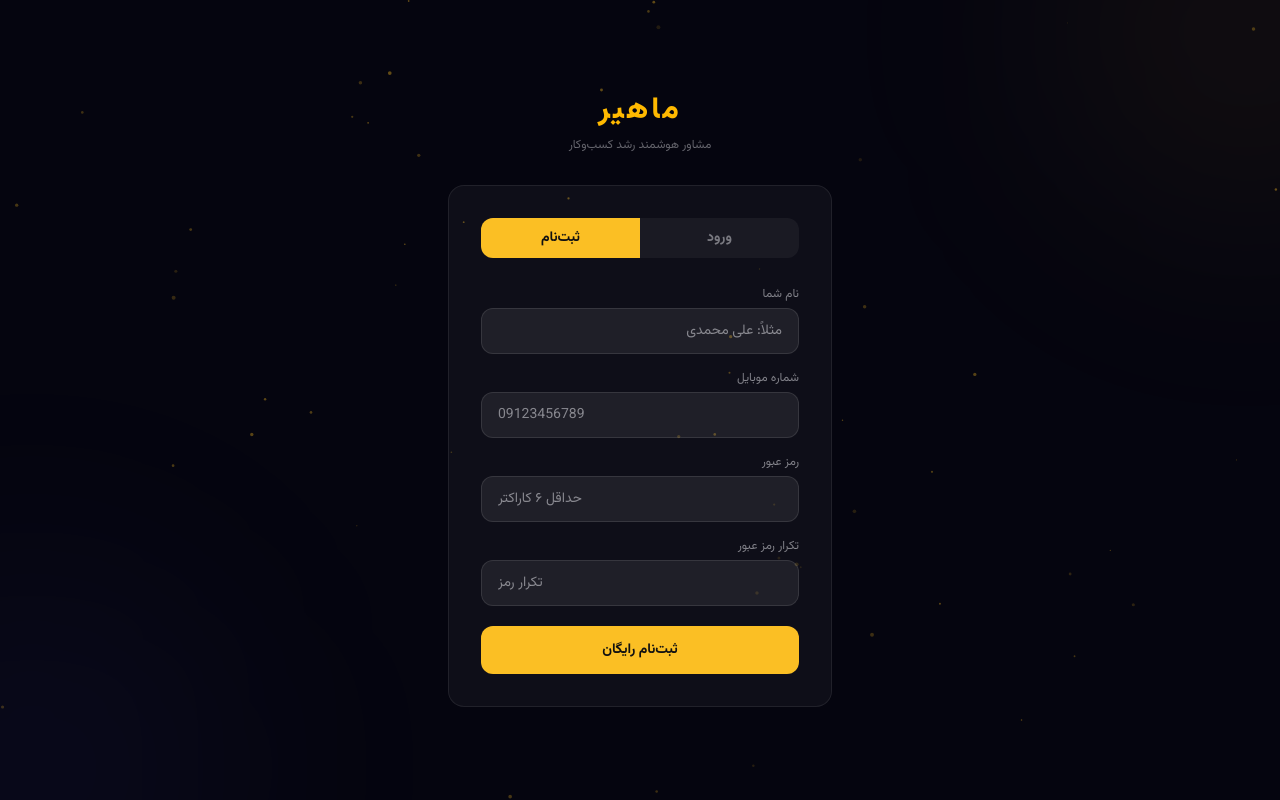
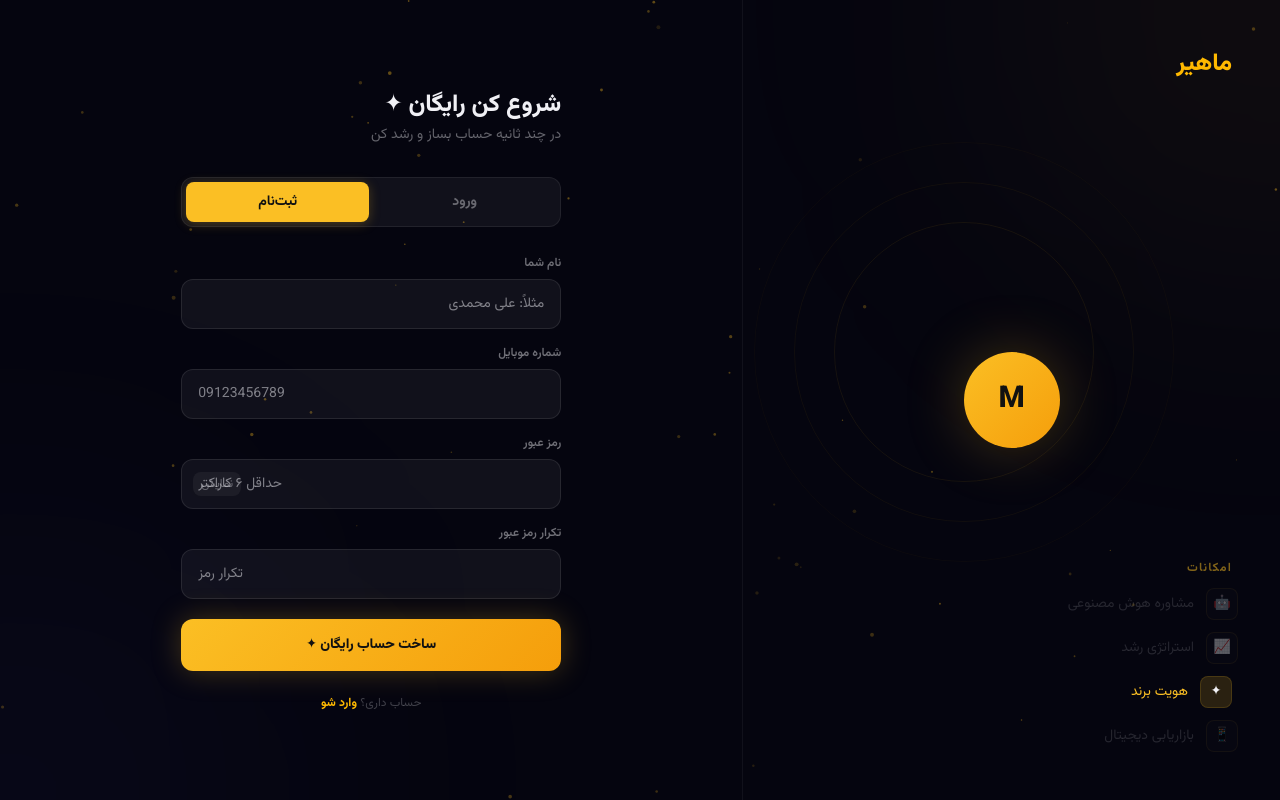
Before and after one commit to amirsamimaneh-svg/Mahir-Gostaran, a Next.js app: page /login in a window 1280 px wide. Both pictures are taken after a click on the button "ثبت‌نام". Built offline with nearby package versions, Linux system fonts and the light colour scheme.

Commit message:
feat: ریدیزاین صفحه ورود — دو پنل، انیمیشن، مدرن

```diff
--- a/src/app/login/page.tsx
+++ b/src/app/login/page.tsx
@@ -1,14 +1,22 @@
 "use client";
 
-import { useState } from "react";
+import { useState, useEffect } from "react";
 import { useRouter } from "next/navigation";
 import Link from "next/link";
 
 type Step = "form" | "success";
+type Mode = "login" | "register";
+
+const FEATURES = [
+  { icon: "🤖", text: "مشاوره هوش مصنوعی" },
+  { icon: "📈", text: "استراتژی رشد" },
+  { icon: "✦",  text: "هویت برند" },
+  { icon: "📱", text: "بازاریابی دیجیتال" },
+];
 
 export default function LoginPage() {
   const router = useRouter();
-  const [mode, setMode] = useState<"login" | "register">("login");
+  const [mode, setMode] = useState<Mode>("login");
   const [step, setStep] = useState<Step>("form");
   const [phone, setPhone] = useState("");
   const [name, setName] = useState("");
@@ -17,6 +25,13 @@ export default function LoginPage() {
   const [error, setError] = useState("");
   const [loading, setLoading] = useState(false);
   const [userName, setUserName] = useState("");
+  const [showPass, setShowPass] = useState(false);
+  const [tick, setTick] = useState(0);
+
+  useEffect(() => {
+    const id = setInterval(() => setTick(t => t + 1), 3000);
+    return () => clearInterval(id);
+  }, []);
 
   async function submit() {
     setError("");
@@ -25,135 +40,238 @@ export default function LoginPage() {
       if (!name.trim()) { setError("لطفاً نام خود را وارد کنید."); return; }
       if (password !== confirm) { setError("رمز عبور و تکرار آن یکسان نیستند."); return; }
     }
-
     setLoading(true);
     const url = mode === "login" ? "/api/auth/login" : "/api/auth/register";
     const body = mode === "login" ? { phone, password } : { phone, name: name.trim(), password };
-    const res = await fetch(url, {
-      method: "POST",
-      headers: { "Content-Type": "application/json" },
-      body: JSON.stringify(body),
-    });
+    const res = await fetch(url, { method: "POST", headers: { "Content-Type": "application/json" }, body: JSON.stringify(body) });
     const data = await res.json();
     setLoading(false);
-
     if (data.error) { setError(data.error); return; }
-
-    if (mode === "register") {
-      setUserName(name.trim());
-      setStep("success");
-    } else {
-      router.push("/consult");
-    }
+    if (mode === "register") { setUserName(name.trim()); setStep("success"); }
+    else router.push("/consult");
   }
 
+  /* ─── Success ─── */
   if (step === "success") return (
     <div dir="rtl" className="min-h-screen flex items-center justify-center px-4" style={{ background: "#05050f" }}>
-      <div className="pointer-events-none fixed inset-0">
-        <div className="absolute -top-40 -right-40 w-96 h-96 rounded-full blur-[120px]" style={{ background: "rgba(251,191,36,0.08)" }} />
-      </div>
+      <Glow />
       <div className="relative w-full max-w-sm text-center">
-        <div className="text-6xl mb-5 animate-bounce">🎉</div>
-        <div className="rounded-2xl p-8" style={{ background: "rgba(255,255,255,0.04)", border: "1px solid rgba(251,191,36,0.2)" }}>
-          <h2 className="text-xl font-extrabold text-amber-400 mb-2">ثبت‌نام موفق!</h2>
-          <p className="text-base font-bold mb-1" style={{ color: "#f0f0f5" }}>
-            خوش آمدی، {userName} 👋
-          </p>
-          <p className="text-sm mb-6" style={{ color: "rgba(240,240,245,0.5)" }}>
-            حساب شما با موفقیت ساخته شد و آماده دریافت مشاوره هستید.
-          </p>
-          <div className="text-xs py-2 px-4 rounded-xl mb-6 font-mono" dir="ltr"
-            style={{ background: "rgba(251,191,36,0.08)", border: "1px solid rgba(251,191,36,0.2)", color: "#fbbf24" }}>
-            {phone}
+        <div className="mb-6">
+          <div className="w-20 h-20 rounded-full mx-auto flex items-center justify-center text-4xl mb-4"
+            style={{ background: "linear-gradient(135deg,rgba(251,191,36,0.2),rgba(251,191,36,0.05))", border: "2px solid rgba(251,191,36,0.3)", boxShadow: "0 0 40px rgba(251,191,36,0.15)" }}>
+            🎉
+          </div>
+          <h2 className="text-2xl font-extrabold text-amber-400 mb-1">خوش اومدی!</h2>
+          <p className="text-sm" style={{ color: "rgba(240,240,245,0.45)" }}>حساب شما با موفقیت ساخته شد</p>
+        </div>
+
+        <div className="rounded-2xl p-6 mb-4"
+          style={{ background: "rgba(255,255,255,0.03)", border: "1px solid rgba(251,191,36,0.15)", backdropFilter: "blur(20px)" }}>
+          <div className="flex items-center gap-3 mb-4 p-3 rounded-xl" style={{ background: "rgba(251,191,36,0.06)" }}>
+            <div className="w-10 h-10 rounded-full flex items-center justify-center font-extrabold text-lg"
+              style={{ background: "linear-gradient(135deg,#fbbf24,#f59e0b)", color: "#111" }}>
+              {userName.charAt(0)}
+            </div>
+            <div className="text-right">
+              <p className="font-bold text-sm" style={{ color: "#f0f0f5" }}>{userName}</p>
+              <p className="text-xs font-mono" dir="ltr" style={{ color: "rgba(240,240,245,0.4)" }}>{phone}</p>
+            </div>
           </div>
           <button onClick={() => router.push("/consult")}
-            className="w-full py-3.5 rounded-xl font-bold text-sm transition-all hover:scale-105"
-            style={{ background: "#fbbf24", color: "#111" }}>
-            شروع مشاوره رایگان ←
+            className="w-full py-3.5 rounded-xl font-bold text-sm transition-all hover:scale-105 active:scale-95"
+            style={{ background: "linear-gradient(135deg,#fbbf24,#f59e0b)", color: "#111", boxShadow: "0 0 30px rgba(251,191,36,0.3)" }}>
+            شروع مشاوره رایگان ✦
           </button>
         </div>
+        <Link href="/" className="text-xs" style={{ color: "rgba(240,240,245,0.3)" }}>بازگشت به خانه</Link>
       </div>
     </div>
   );
 
+  /* ─── Main Form ─── */
   return (
-    <div dir="rtl" className="min-h-screen flex items-center justify-center px-4" style={{ background: "#05050f" }}>
-      <div className="pointer-events-none fixed inset-0">
-        <div className="absolute -top-40 -right-40 w-96 h-96 rounded-full blur-[120px]" style={{ background: "rgba(251,191,36,0.06)" }} />
-        <div className="absolute -bottom-40 -left-40 w-96 h-96 rounded-full blur-[120px]" style={{ background: "rgba(99,102,241,0.06)" }} />
+    <div dir="rtl" className="min-h-screen flex" style={{ background: "#05050f" }}>
+      <Glow />
+
+      {/* Left panel — branding (hidden on mobile) */}
+      <div className="hidden lg:flex flex-col justify-between w-[42%] flex-shrink-0 p-12 relative overflow-hidden"
+        style={{ borderLeft: "1px solid rgba(255,255,255,0.05)" }}>
+
+        {/* animated ring */}
+        <div className="absolute top-1/2 left-1/2 -translate-x-1/2 -translate-y-1/2 pointer-events-none">
+          {[260, 340, 420].map((s, i) => (
+            <div key={i} className="absolute rounded-full"
+              style={{
+                width: s, height: s,
+                top: -s / 2, left: -s / 2,
+                border: `1px solid rgba(251,191,36,${0.07 - i * 0.02})`,
+                animation: `spin ${18 + i * 6}s linear infinite`,
+              }} />
+          ))}
+          <div className="w-24 h-24 rounded-full flex items-center justify-center font-extrabold text-3xl"
+            style={{ background: "linear-gradient(135deg,#fbbf24,#f59e0b)", color: "#111", boxShadow: "0 0 60px rgba(251,191,36,0.25)" }}>
+            M
+          </div>
+        </div>
+
+        <Link href="/" className="text-2xl font-extrabold text-amber-400 relative z-10">ماهیر</Link>
+
+        <div className="relative z-10">
+          <p className="text-xs font-bold tracking-widest mb-3" style={{ color: "rgba(251,191,36,0.5)" }}>امکانات</p>
+          <div className="flex flex-col gap-3">
+            {FEATURES.map((f, i) => (
+              <div key={i} className="flex items-center gap-3 transition-all duration-500"
+                style={{ opacity: tick % FEATURES.length === i ? 1 : 0.35, transform: `translateX(${tick % FEATURES.length === i ? "0" : "6px"})` }}>
+                <span className="w-8 h-8 rounded-lg flex items-center justify-center text-sm"
+                  style={{ background: tick % FEATURES.length === i ? "rgba(251,191,36,0.15)" : "rgba(255,255,255,0.04)", border: "1px solid rgba(251,191,36,0.15)" }}>
+                  {f.icon}
+                </span>
+                <span className="text-sm font-medium" style={{ color: tick % FEATURES.length === i ? "#fbbf24" : "rgba(240,240,245,0.4)" }}>{f.text}</span>
+              </div>
+            ))}
+          </div>
+        </div>
       </div>
 
-      <div className="relative w-full max-w-sm">
-        <div className="text-center mb-8">
-          <Link href="/" className="text-3xl font-extrabold text-amber-400 tracking-widest">ماهیر</Link>
-          <p className="text-xs mt-2" style={{ color: "rgba(240,240,245,0.4)" }}>مشاور هوشمند رشد کسب‌وکار</p>
-        </div>
+      {/* Right panel — form */}
+      <div className="flex-1 flex flex-col items-center justify-center px-6 py-12 relative z-10">
 
-        <div className="rounded-2xl p-8" style={{ background: "rgba(255,255,255,0.04)", border: "1px solid rgba(255,255,255,0.08)" }}>
-          <div className="flex rounded-xl overflow-hidden mb-7" style={{ background: "rgba(255,255,255,0.05)" }}>
+        {/* Mobile logo */}
+        <Link href="/" className="lg:hidden text-2xl font-extrabold text-amber-400 mb-8">ماهیر</Link>
+
+        <div className="w-full max-w-[380px]">
+
+          {/* Heading */}
+          <div className="mb-8">
+            <h1 className="text-2xl font-extrabold mb-1" style={{ color: "#f0f0f5" }}>
+              {mode === "login" ? "خوش برگشتی 👋" : "شروع کن رایگان ✦"}
+            </h1>
+            <p className="text-sm" style={{ color: "rgba(240,240,245,0.4)" }}>
+              {mode === "login"
+                ? "وارد حساب خود شو و مشاوره بگیر"
+                : "در چند ثانیه حساب بساز و رشد کن"}
+            </p>
+          </div>
+
+          {/* Tab switcher */}
+          <div className="flex gap-1 p-1 rounded-xl mb-7"
+            style={{ background: "rgba(255,255,255,0.05)", border: "1px solid rgba(255,255,255,0.07)" }}>
             {(["login", "register"] as const).map(m => (
               <button key={m} onClick={() => { setMode(m); setError(""); }}
-                className="flex-1 py-2.5 text-sm font-bold transition-all"
-                style={{ background: mode === m ? "#fbbf24" : "transparent", color: mode === m ? "#111" : "rgba(240,240,245,0.45)" }}>
+                className="flex-1 py-2.5 text-sm font-bold rounded-lg transition-all"
+                style={{
+                  background: mode === m ? "#fbbf24" : "transparent",
+                  color: mode === m ? "#111" : "rgba(240,240,245,0.4)",
+                  boxShadow: mode === m ? "0 2px 12px rgba(251,191,36,0.25)" : "none",
+                }}>
                 {m === "login" ? "ورود" : "ثبت‌نام"}
               </button>
             ))}
           </div>
 
+          {/* Fields */}
           <div className="flex flex-col gap-4">
             {mode === "register" && (
-              <div>
-                <label className="text-xs font-medium mb-1.5 block" style={{ color: "rgba(240,240,245,0.5)" }}>نام شما</label>
+              <Field label="نام شما">
                 <input type="text" value={name} onChange={e => setName(e.target.value)}
-                  placeholder="مثلاً: علی محمدی"
-                  className="w-full rounded-xl px-4 py-3 text-sm focus:outline-none focus:ring-2 focus:ring-amber-400/50"
-                  style={{ background: "rgba(255,255,255,0.07)", border: "1px solid rgba(255,255,255,0.1)", color: "#f0f0f5" }} />
+                  placeholder="مثلاً: علی محمدی" autoFocus
+                  className="w-full rounded-xl px-4 py-3.5 text-sm focus:outline-none transition-all"
+                  style={inputStyle} />
+              </Field>
+            )}
+
+            <Field label="شماره موبایل">
+              <input type="tel" value={phone} onChange={e => setPhone(e.target.value)}
+                placeholder="09123456789" dir="ltr"
+                autoFocus={mode === "login"}
+                className="w-full rounded-xl px-4 py-3.5 text-sm focus:outline-none transition-all"
+                style={inputStyle} />
+            </Field>
+
+            <Field label="رمز عبور">
+              <div className="relative">
+                <input type={showPass ? "text" : "password"} value={password} onChange={e => setPassword(e.target.value)}
+                  placeholder="حداقل ۶ کاراکتر" dir="ltr"
+                  onKeyDown={e => e.key === "Enter" && !confirm && submit()}
+                  className="w-full rounded-xl px-4 py-3.5 text-sm focus:outline-none transition-all"
+                  style={inputStyle} />
+                <button type="button" onClick={() => setShowPass(v => !v)}
+                  className="absolute left-3 top-1/2 -translate-y-1/2 text-xs px-2 py-1 rounded-lg transition-all"
+                  style={{ color: "rgba(240,240,245,0.35)", background: "rgba(255,255,255,0.05)" }}>
+                  {showPass ? "پنهان" : "نمایش"}
+                </button>
+              </div>
+            </Field>
+
+            {mode === "register" && (
+              <Field label="تکرار رمز عبور">
+                <input type="password" value={confirm} onChange={e => setConfirm(e.target.value)}
+                  placeholder="تکرار رمز" dir="ltr"
+                  onKeyDown={e => e.key === "Enter" && submit()}
+                  className="w-full rounded-xl px-4 py-3.5 text-sm focus:outline-none transition-all"
+                  style={inputStyle} />
+              </Field>
+            )}
+
+            {error && (
+              <div className="flex items-center gap-2 px-4 py-3 rounded-xl text-xs"
+                style={{ background: "rgba(239,68,68,0.08)", border: "1px solid rgba(239,68,68,0.2)", color: "#f87171" }}>
+                <span>⚠</span> {error}
               </div>
             )}
 
-            <div>
-              <label className="text-xs font-medium mb-1.5 block" style={{ color: "rgba(240,240,245,0.5)" }}>شماره موبایل</label>
-              <input type="tel" value={phone} onChange={e => setPhone(e.target.value)}
-                placeholder="09123456789" dir="ltr"
-                className="w-full rounded-xl px-4 py-3 text-sm focus:outline-none focus:ring-2 focus:ring-amber-400/50"
-                style={{ background: "rgba(255,255,255,0.07)", border: "1px solid rgba(255,255,255,0.1)", color: "#f0f0f5" }} />
-            </div>
-
-            <div>
-              <label className="text-xs font-medium mb-1.5 block" style={{ color: "rgba(240,240,245,0.5)" }}>رمز عبور</label>
-              <input type="password" value={password} onChange={e => setPassword(e.target.value)}
-                placeholder="حداقل ۶ کاراکتر" dir="ltr"
-                onKeyDown={e => e.key === "Enter" && !confirm && submit()}
-                className="w-full rounded-xl px-4 py-3 text-sm focus:outline-none focus:ring-2 focus:ring-amber-400/50"
-                style={{ background: "rgba(255,255,255,0.07)", border: "1px solid rgba(255,255,255,0.1)", color: "#f0f0f5" }} />
-            </div>
-
-            {mode === "register" && (
-              <div>
-                <label className="text-xs font-medium mb-1.5 block" style={{ color: "rgba(240,240,245,0.5)" }}>تکرار رمز عبور</label>
-                <input type="password" value={confirm} onChange={e => setConfirm(e.target.value)}
-                  placeholder="تکرار رمز" dir="ltr"
-                  onKeyDown={e => e.key === "Enter" && submit()}
-                  className="w-full rounded-xl px-4 py-3 text-sm focus:outline-none focus:ring-2 focus:ring-amber-400/50"
-                  style={{ background: "rgba(255,255,255,0.07)", border: "1px solid rgba(255,255,255,0.1)", color: "#f0f0f5" }} />
-              </div>
-            )}
-
-            {error && (
-              <p className="text-xs text-center py-2 rounded-lg"
-                style={{ background: "rgba(239,68,68,0.1)", color: "#f87171", border: "1px solid rgba(239,68,68,0.2)" }}>
-                {error}
-              </p>
-            )}
-
             <button onClick={submit} disabled={loading}
-              className="w-full py-3.5 rounded-xl font-bold text-sm transition-all hover:scale-105 active:scale-95 disabled:opacity-50 mt-1"
-              style={{ background: "#fbbf24", color: "#111" }}>
-              {loading ? "در حال پردازش…" : mode === "login" ? "ورود به حساب" : "ثبت‌نام رایگان"}
+              className="w-full py-4 rounded-xl font-extrabold text-sm transition-all hover:scale-[1.02] active:scale-[0.98] disabled:opacity-50 mt-1 relative overflow-hidden"
+              style={{ background: "linear-gradient(135deg,#fbbf24,#f59e0b)", color: "#111", boxShadow: "0 0 30px rgba(251,191,36,0.25)" }}>
+              {loading
+                ? <span className="flex items-center justify-center gap-2">
+                    <svg className="animate-spin w-4 h-4" fill="none" viewBox="0 0 24 24">
+                      <circle className="opacity-25" cx="12" cy="12" r="10" stroke="currentColor" strokeWidth="4"/>
+                      <path className="opacity-75" fill="currentColor" d="M4 12a8 8 0 018-8v8H4z"/>
+                    </svg>
+                    در حال پردازش…
+                  </span>
+                : mode === "login" ? "ورود به حساب ←" : "ساخت حساب رایگان ✦"
+              }
             </button>
           </div>
+
+          <p className="text-xs text-center mt-6" style={{ color: "rgba(240,240,245,0.25)" }}>
+            {mode === "login"
+              ? <>حساب نداری؟ <button onClick={() => setMode("register")} className="text-amber-400 font-bold hover:underline">ثبت‌نام کن</button></>
+              : <>حساب داری؟ <button onClick={() => setMode("login")} className="text-amber-400 font-bold hover:underline">وارد شو</button></>
+            }
+          </p>
         </div>
       </div>
+
+      <style>{`@keyframes spin { to { transform: rotate(360deg); } }`}</style>
     </div>
   );
 }
+
+const inputStyle: React.CSSProperties = {
+  background: "rgba(255,255,255,0.05)",
+  border: "1px solid rgba(255,255,255,0.09)",
+  color: "#f0f0f5",
+};
+
+function Field({ label, children }: { label: string; children: React.ReactNode }) {
+  return (
+    <div>
+      <label className="text-xs font-semibold mb-2 block" style={{ color: "rgba(240,240,245,0.45)" }}>{label}</label>
+      {children}
+    </div>
+  );
+}
+
+function Glow() {
+  return (
+    <div className="pointer-events-none fixed inset-0 overflow-hidden">
+      <div className="absolute -top-60 -right-60 w-[500px] h-[500px] rounded-full blur-[140px]"
+        style={{ background: "rgba(251,191,36,0.06)" }} />
+      <div className="absolute -bottom-60 -left-60 w-[500px] h-[500px] rounded-full blur-[140px]"
+        style={{ background: "rgba(99,102,241,0.05)" }} />
+    </div>
+  );
+}
```
